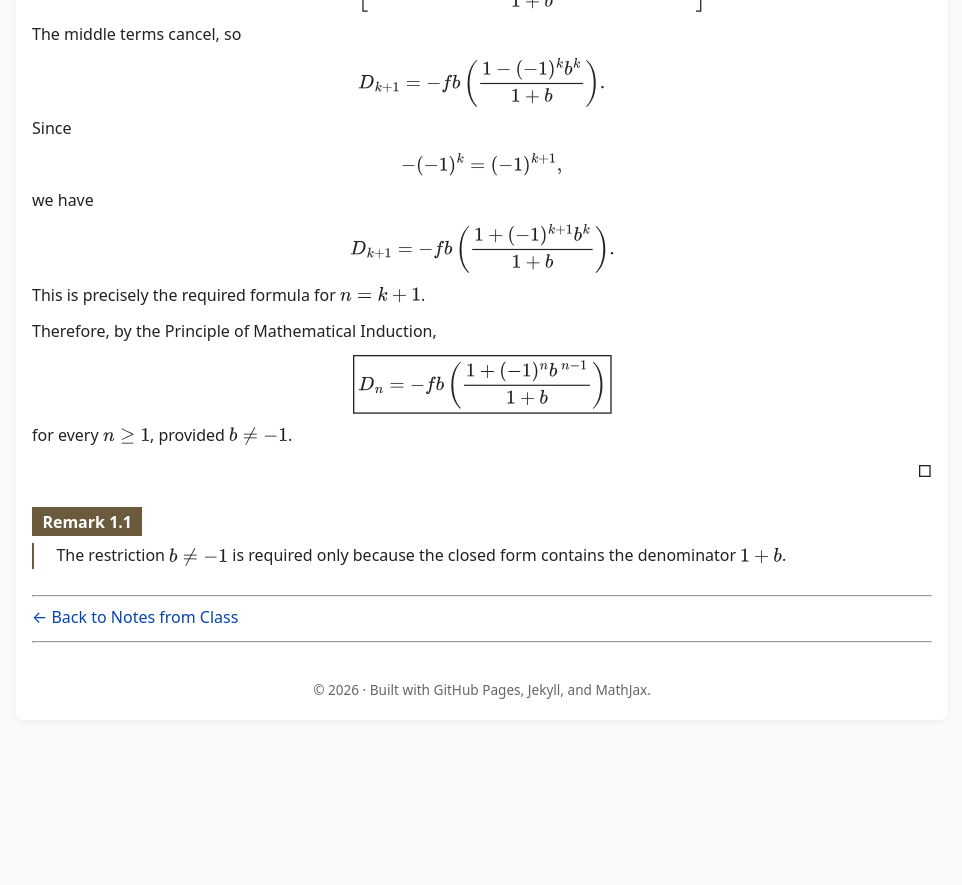
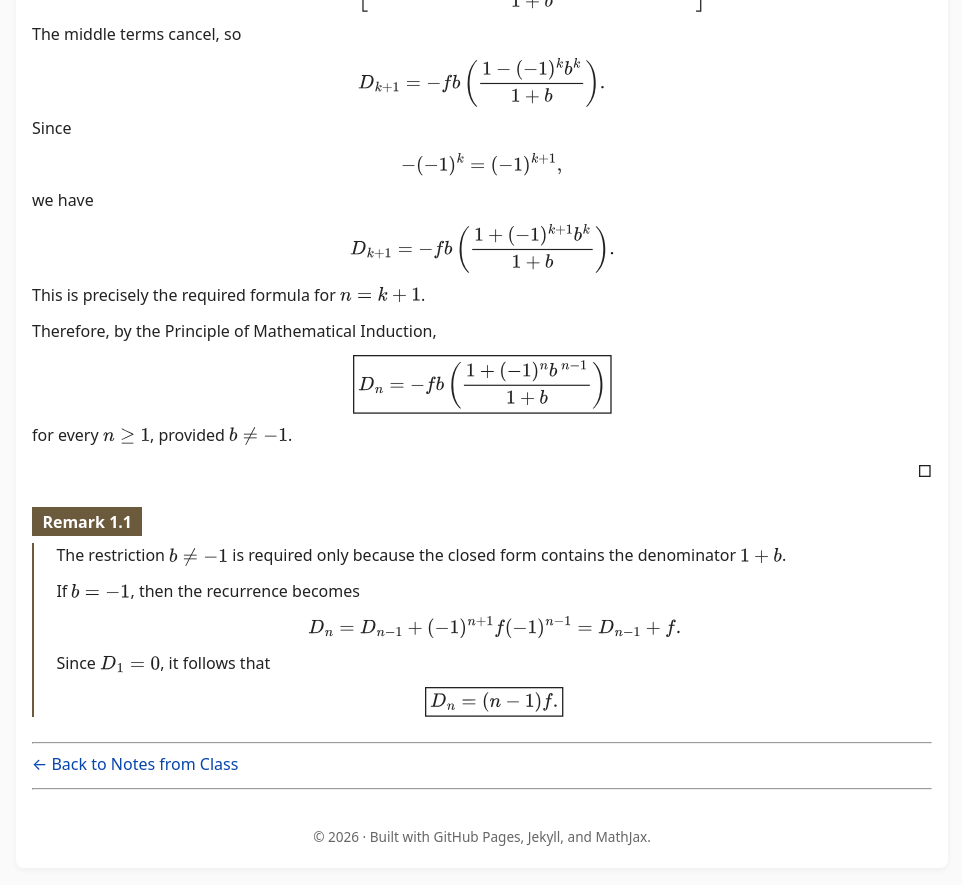
Before and after one commit to SaleemKamaludin/SaleemKamaludin.github.io, a Jekyll site: the page built from courses/math-2276/notes-from-class/lecture-2/index.md, in a window 1280 px wide and 900 px high, scrolled down 8631 px. Shown: the top 885 px of the window, without its empty margins (158-1120 px from the left). Built offline with Jekyll 4.4.1, drawn with Linux system fonts in a browser that asks for light colours; before the commit the page ends 9383 px from its top, so only the background shows below that.

Commit message:
Complete special case remark in Lecture 2

```diff
--- a/courses/math-2276/notes-from-class/lecture-2/index.md
+++ b/courses/math-2276/notes-from-class/lecture-2/index.md
@@ -1240,6 +1240,36 @@ D_n
       form contains the denominator \(1+b\).
     </p>
 
+    <p>
+      If \(b=-1\), then the recurrence becomes
+    </p>
+
+    <div class="display-math">
+
+    \[
+    D_n
+    =
+    D_{n-1}
+    +
+    (-1)^{n+1}f(-1)^{n-1}
+    =
+    D_{n-1}+f.
+    \]
+
+    </div>
+
+    <p>
+      Since \(D_1=0\), it follows that
+    </p>
+
+    <div class="display-math">
+
+    \[
+    \boxed{D_n=(n-1)f.}
+    \]
+
+    </div>
+
   </div>
 
 </div>
```
